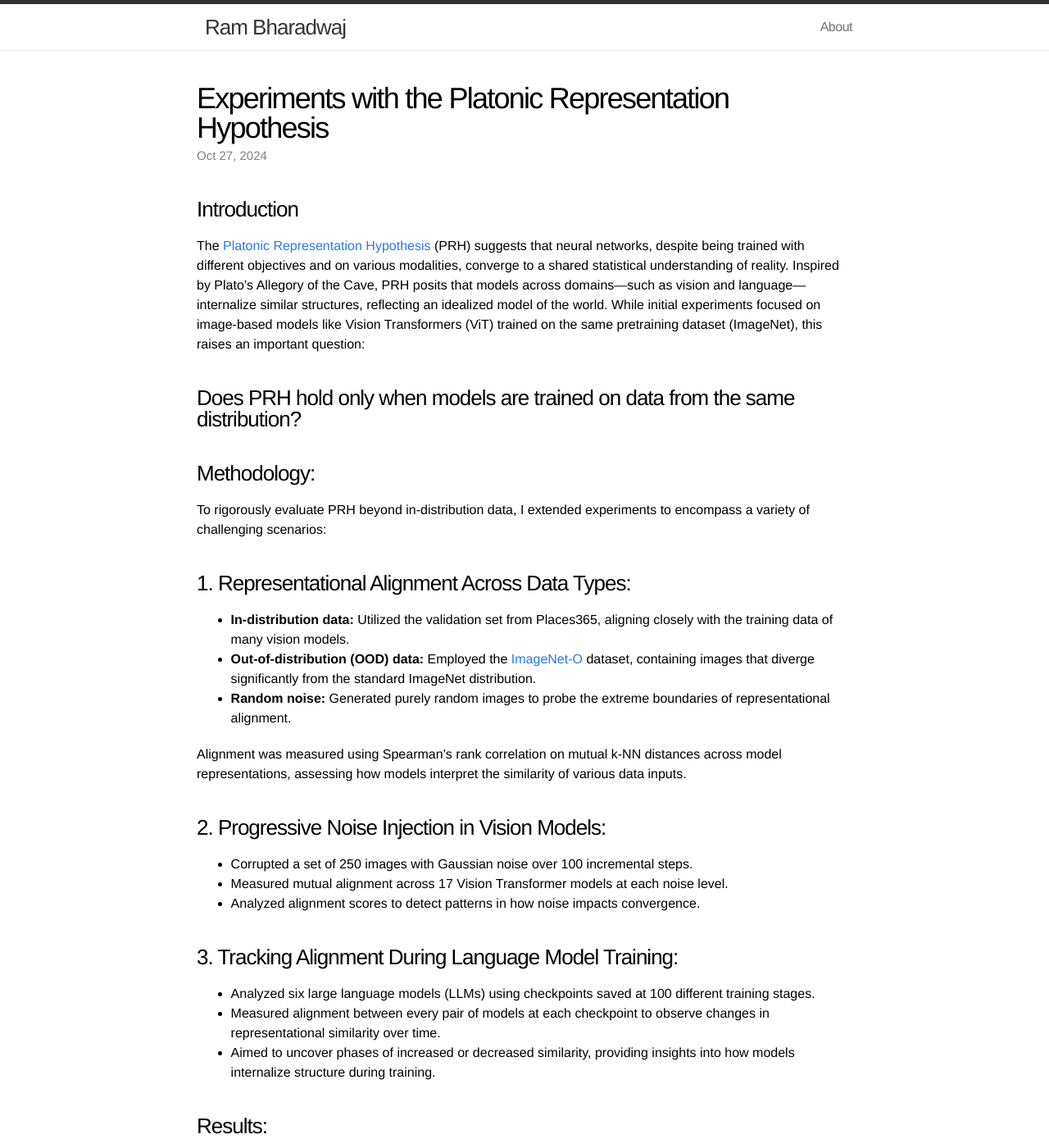
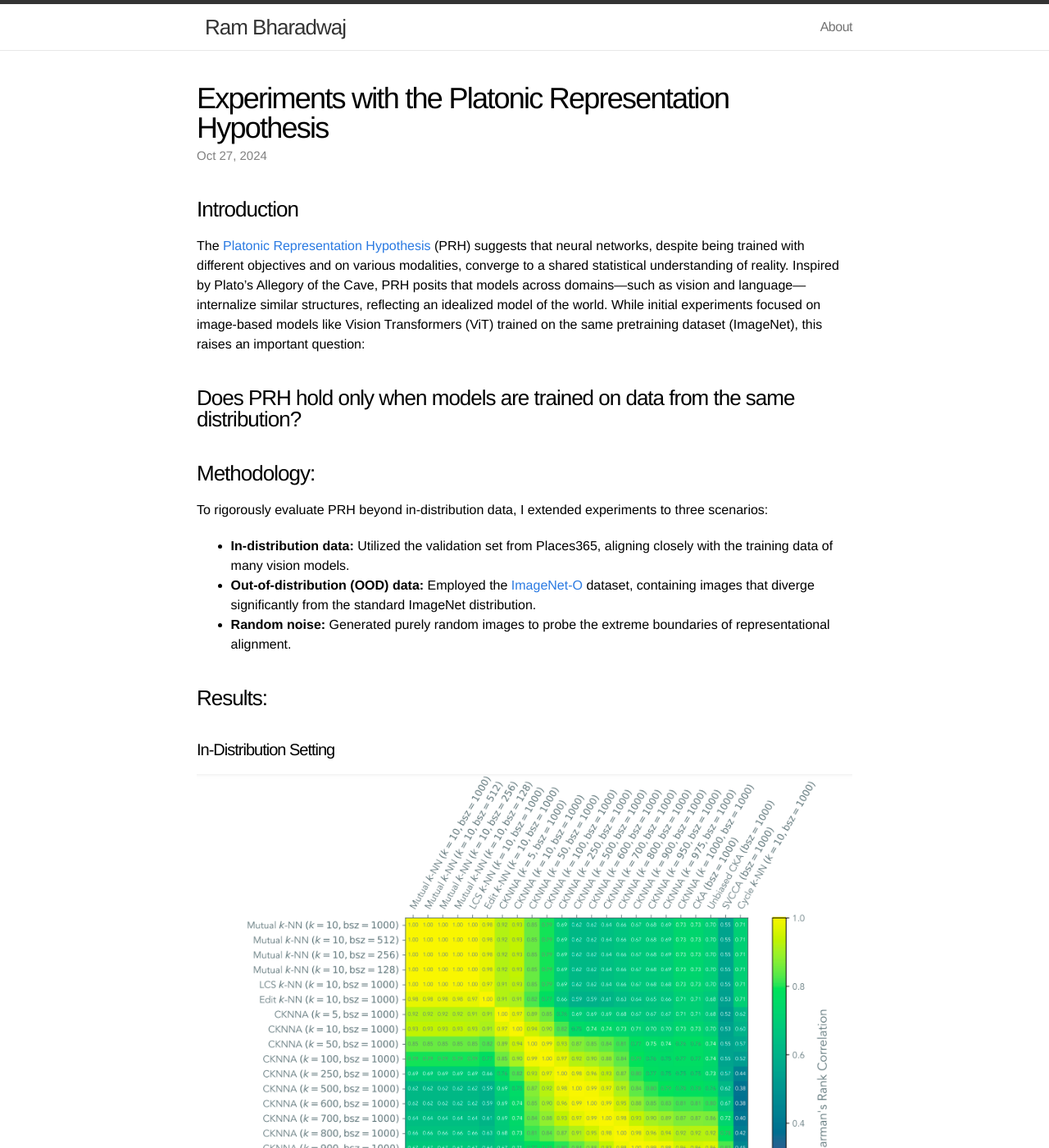
Before and after one commit to rokosbasilisk/rokosbasilisk.github.io, a Jekyll site: the page built from _posts/2024-10-19-prh-ood.markdown, in a window 1280 px wide and 1400 px high. Shown: the whole window at 82% size. Built offline with Jekyll 4.4.1, drawn with Linux system fonts in a browser that asks for light colours.

Commit message:
Update 2024-10-19-prh-ood.markdown

```diff
--- a/_posts/2024-10-19-prh-ood.markdown
+++ b/_posts/2024-10-19-prh-ood.markdown
@@ -15,24 +15,11 @@ The [Platonic Representation Hypothesis](https://arxiv.org/pdf/2405.07987) (PRH)
 
 ### Methodology:
 
-To rigorously evaluate PRH beyond in-distribution data, I extended experiments to encompass a variety of challenging scenarios:
+To rigorously evaluate PRH beyond in-distribution data, I extended experiments to three scenarios:
 
-### 1. Representational Alignment Across Data Types:
    - **In-distribution data:** Utilized the validation set from Places365, aligning closely with the training data of many vision models.
    - **Out-of-distribution (OOD) data:** Employed the [ImageNet-O](https://arxiv.org/pdf/1907.07174) dataset, containing images that diverge significantly from the standard ImageNet distribution.
    - **Random noise:** Generated purely random images to probe the extreme boundaries of representational alignment.
-
-   Alignment was measured using Spearman's rank correlation on mutual k-NN distances across model representations, assessing how models interpret the similarity of various data inputs.
-
-### 2. Progressive Noise Injection in Vision Models:
-   - Corrupted a set of 250 images with Gaussian noise over 100 incremental steps.
-   - Measured mutual alignment across 17 Vision Transformer models at each noise level.
-   - Analyzed alignment scores to detect patterns in how noise impacts convergence.
-
-### 3. Tracking Alignment During Language Model Training:
-   - Analyzed six large language models (LLMs) using checkpoints saved at 100 different training stages.
-   - Measured alignment between every pair of models at each checkpoint to observe changes in representational similarity over time.
-   - Aimed to uncover phases of increased or decreased similarity, providing insights into how models internalize structure during training.
 
 ### Results:
 
```
